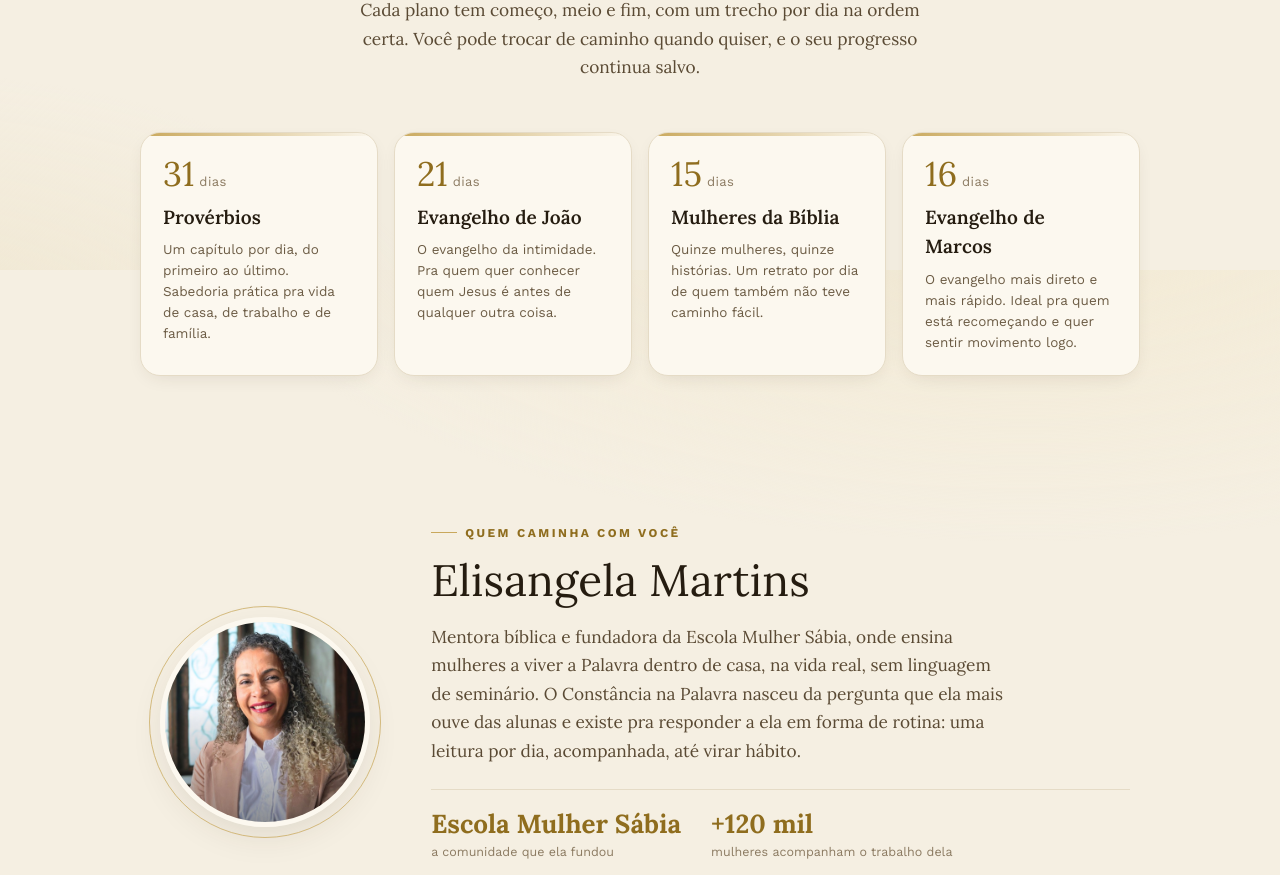
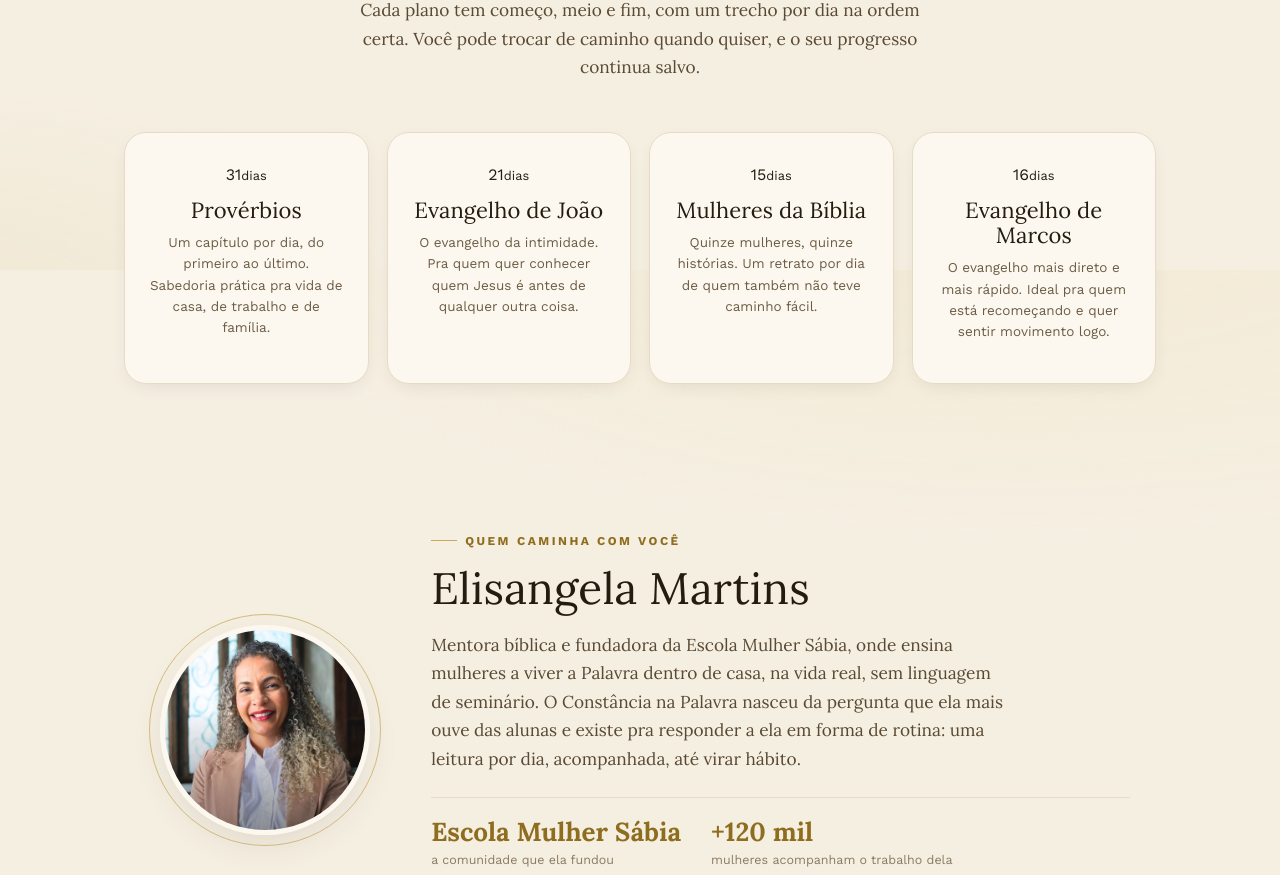
Before and after one commit to santoromateus-cloud/constancia-na-palavra, a Next.js app: page / in a window 1280 px wide. Shown: the part 4530-5405 px from the top of the page. Built offline with nearby package versions, Linux system fonts and the light colour scheme; no server answers; a web font is replaced by a local one.

Commit message:
Caminhos v4: numeral dentro de anel dourado, o mesmo sistema visual do /biblia

```diff
--- a/src/app/home.css
+++ b/src/app/home.css
@@ -98,16 +98,30 @@
 @media(max-width:620px){.cnp-steps li{grid-template-columns:60px 1fr;gap:14px}}
 
 /* ---------- os caminhos (planos de leitura) ---------- */
-.cnp-paths{display:grid;grid-template-columns:repeat(auto-fit,minmax(232px,1fr));gap:16px;max-width:1000px;margin:0 auto}
-.cnp-path{background:var(--paper);border:1px solid var(--line);border-radius:20px;padding:24px 22px 22px;
-  box-shadow:var(--shadow-sm);position:relative;overflow:hidden;transition:.25s}
-.cnp-path::before{content:"";position:absolute;left:0;right:0;top:0;height:3px;
-  background:linear-gradient(90deg,var(--fio),transparent)}
-.cnp-path:hover{transform:translateY(-3px);box-shadow:var(--shadow)}
-.cnp-path .d{font-family:var(--display);font-size:34px;color:var(--ouro);line-height:1}
-.cnp-path .d small{font-size:13px;font-family:var(--sans);color:var(--muted);margin-left:5px;letter-spacing:.4px}
-.cnp-path h3{font-family:var(--serif);font-weight:600;font-size:19px;margin:12px 0 7px;color:var(--ink)}
-.cnp-path p{font-size:13.5px;line-height:1.55;color:#6C5C45}
+/* Caminhos v4: o numeral de dias vira o herói do card, dentro de um anel
+   dourado — o MESMO sistema visual do anel de progresso do /biblia, pra o
+   produto inteiro parecer uma coisa só. */
+.cnp-paths{display:grid;grid-template-columns:repeat(auto-fit,minmax(238px,1fr));gap:18px;max-width:1040px;margin:0 auto}
+.cnp-path{background:var(--paper);border:1px solid var(--line);border-radius:22px;padding:30px 24px 26px;
+  box-shadow:var(--shadow-sm);position:relative;overflow:hidden;transition:transform .28s cubic-bezier(.16,1,.3,1),box-shadow .28s,border-color .28s;
+  display:flex;flex-direction:column;align-items:center;text-align:center}
+/* brilho quente que só acende no hover — sem sheen parado, que a trava de
+   identidade proíbe */
+.cnp-path::after{content:"";position:absolute;inset:0;pointer-events:none;opacity:0;transition:opacity .3s;
+  background:radial-gradient(70% 50% at 50% 0%,color-mix(in srgb,var(--ambar) 26%,transparent),transparent 70%)}
+.cnp-path:hover{transform:translateY(-4px);box-shadow:var(--shadow);border-color:color-mix(in srgb,var(--ambar) 55%,var(--line))}
+.cnp-path:hover::after{opacity:1}
+
+.cnp-path-anel{position:relative;width:96px;height:96px;display:grid;place-items:center}
+.cnp-path-anel svg{position:absolute;inset:0;transition:transform .5s cubic-bezier(.16,1,.3,1)}
+.cnp-path:hover .cnp-path-anel svg{transform:rotate(28deg)}
+.cnp-path-num{font-family:var(--display);font-size:38px;line-height:1;color:var(--base);position:relative}
+.cnp-path-dias{font-size:10.5px;letter-spacing:2.4px;text-transform:uppercase;font-weight:700;color:var(--ouro);margin-top:10px}
+.cnp-path h3{font-family:var(--display);font-weight:400;font-size:22px;margin:10px 0 0;color:var(--ink);line-height:1.15}
+.cnp-path p{font-size:13.5px;line-height:1.58;color:#6C5C45;margin-top:9px}
+.cnp-path-quem{font-family:var(--serif);font-style:italic;font-size:13px;line-height:1.5;color:var(--ouro);
+  margin-top:auto;padding-top:13px;border-top:1px solid var(--line);width:100%}
+.cnp-path p{margin-bottom:14px}
 
 /* ---------- medalhão da mentora ---------- */
 .cnp-mentor{max-width:980px;margin:0 auto;display:grid;grid-template-columns:230px 1fr;gap:clamp(24px,4vw,54px);align-items:center}
```
